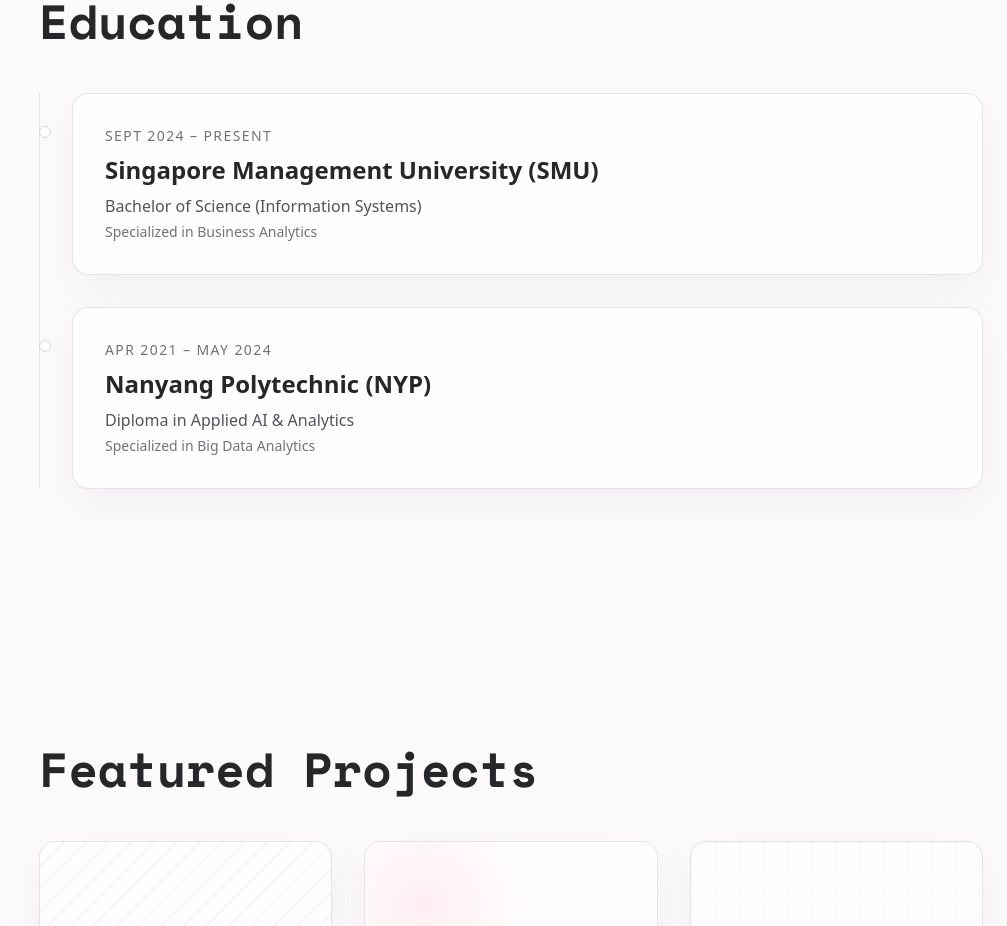
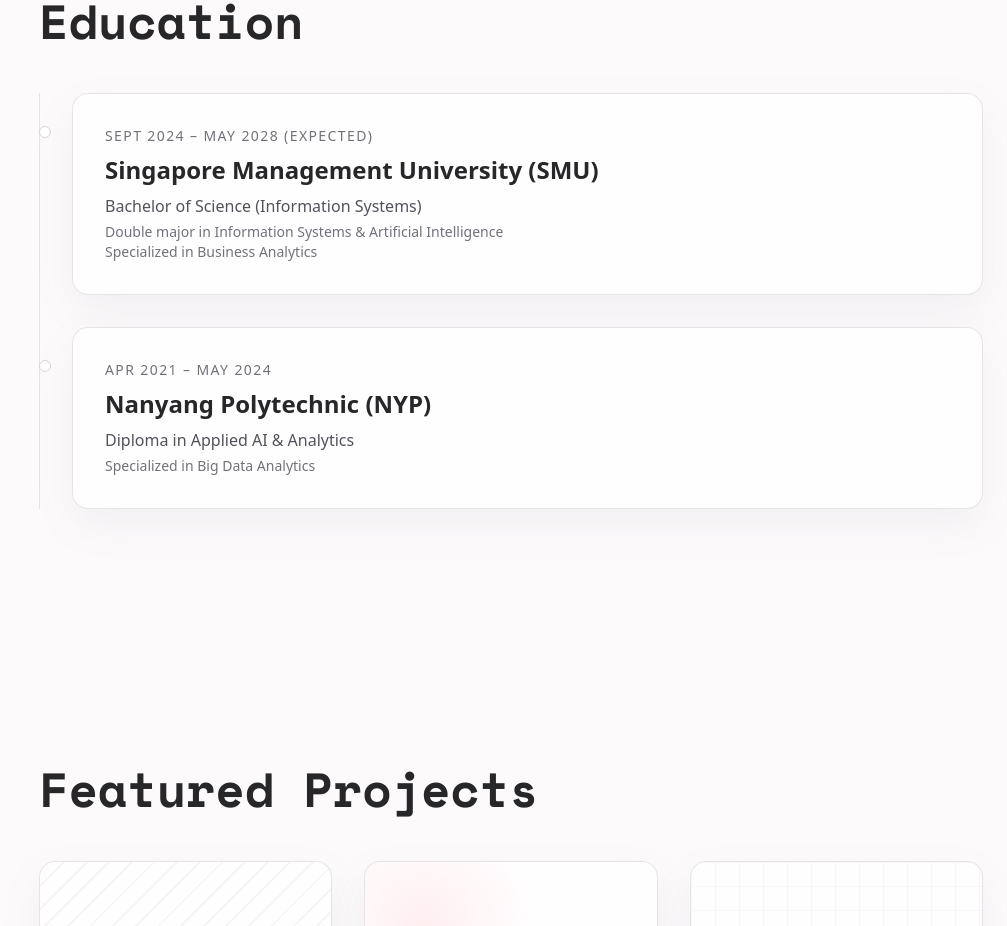
Before and after one commit to daphnetok/digitalportfolio, a React (Vite) app: page / in a window 1280 px wide. Shown: the part 4380-5306 px from the top of the page, without its empty margins (273-1280 px from the left). Built offline with nearby package versions, Linux system fonts and the light colour scheme; a web font is replaced by a local one.

Commit message:
Updated education

```diff
--- a/src/components/sections/EducationSection.jsx
+++ b/src/components/sections/EducationSection.jsx
@@ -3,9 +3,15 @@
 const EDUCATION = [
   {
     school: "Singapore Management University (SMU)",
-    period: "Sept 2024 – Present",
+    period: "Sept 2024 – May 2028 (expected)",
     credential: "Bachelor of Science (Information Systems)",
-    focus: "Specialized in Business Analytics",
+    focus: (
+      <>
+        Double major in Information Systems & Artificial Intelligence
+        <br />
+        Specialized in Business Analytics
+      </>
+    ),
   },
   {
     school: "Nanyang Polytechnic (NYP)",
```
